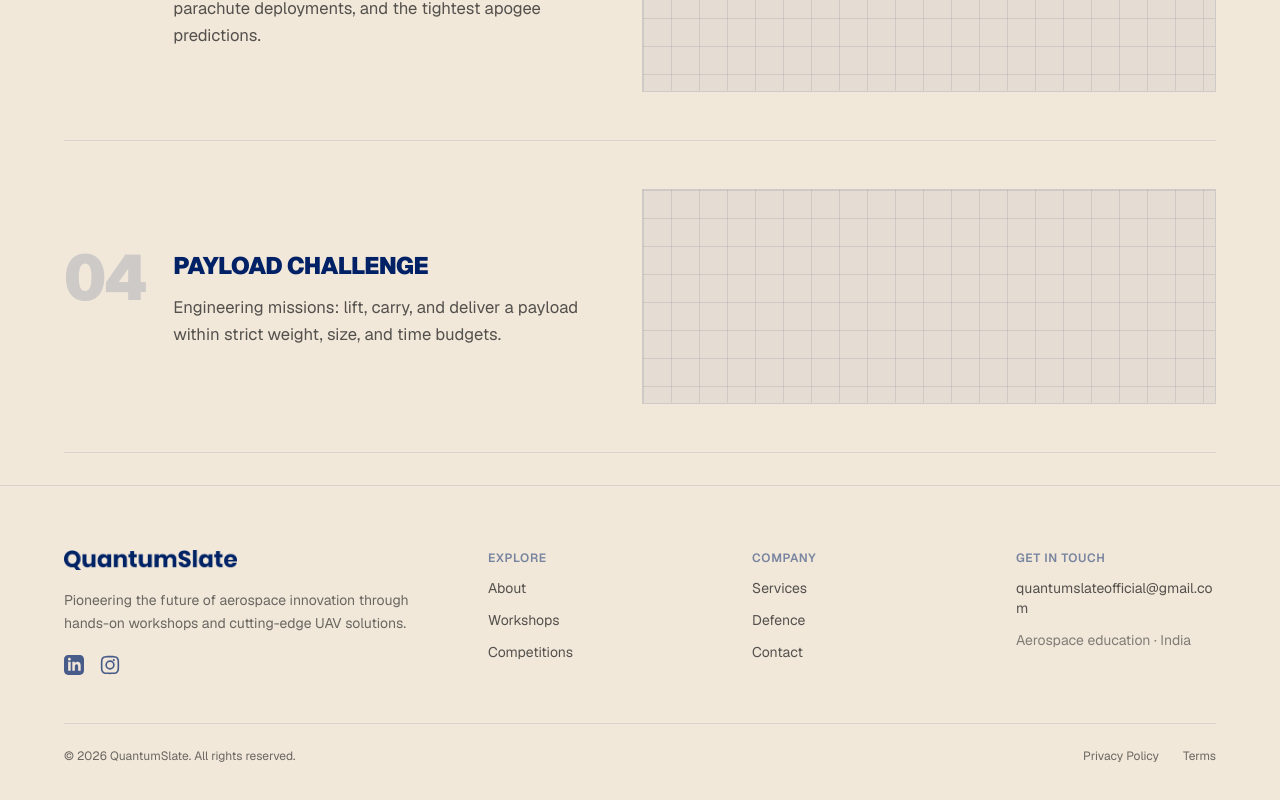
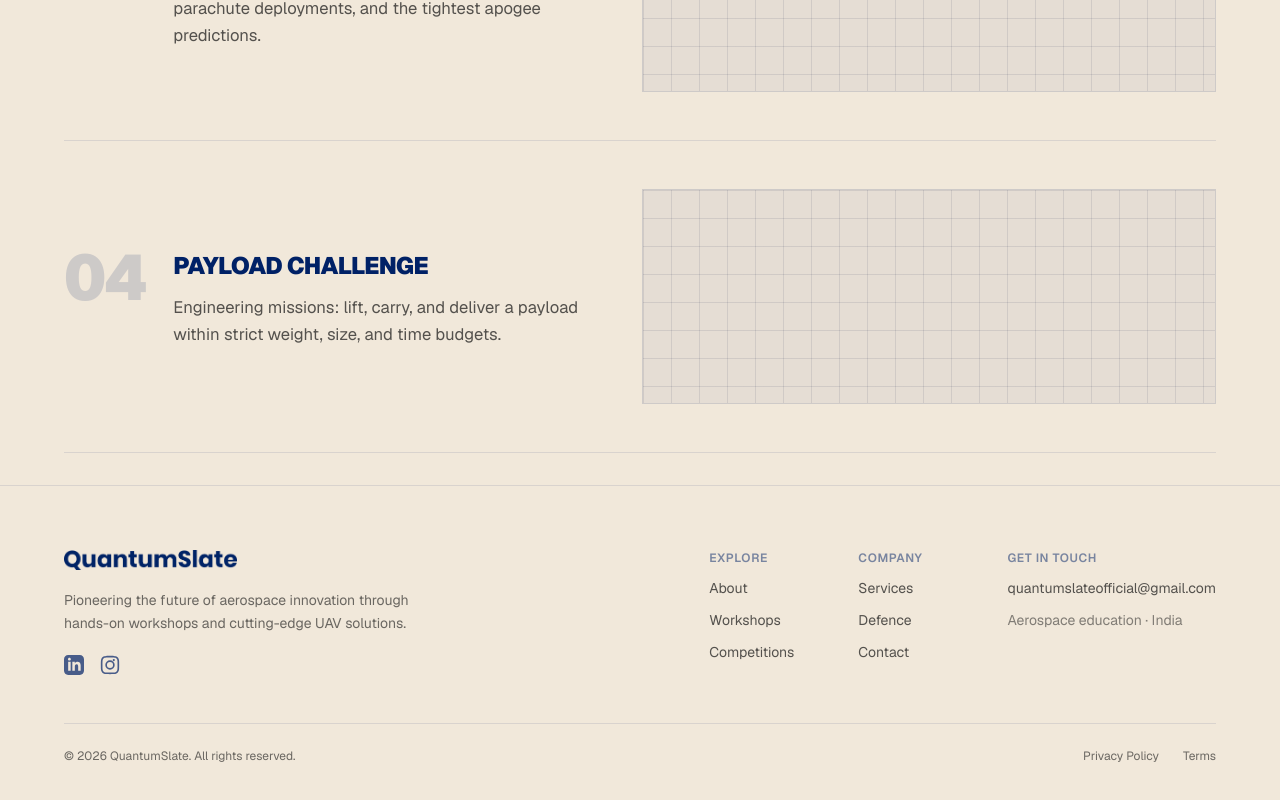
Before and after one commit to jeevankumar-abconlabs/quantumslate-site-v2, a Next.js app: page /competitions in a window 1280 px wide. Shown: the part 1957-2757 px from the top of the page. Built offline with nearby package versions, Linux system fonts and the light colour scheme; a web font is replaced by a local one.

Commit message:
footer fix

```diff
--- a/app/components/Footer.tsx
+++ b/app/components/Footer.tsx
@@ -65,7 +65,8 @@ export default function Footer() {
           </div>
 
           {/* Link columns */}
-          <div className="grid grid-cols-2 gap-8 sm:grid-cols-3 sm:gap-16">
+          {/* Last column sizes to its content so the email never wraps. */}
+          <div className="grid grid-cols-2 gap-8 sm:grid-cols-[1fr_1fr_auto] sm:gap-16">
             {COLUMNS.map(({ heading, links }) => (
               <div key={heading} className="flex flex-col gap-3">
                 <h4 className="text-xs font-semibold uppercase tracking-wider text-navy/50">
@@ -89,7 +90,7 @@ export default function Footer() {
               </h4>
               <a
                 href="mailto:quantumslateofficial@gmail.com"
-                className="break-words text-sm text-foreground/70 transition-colors hover:text-navy"
+                className="whitespace-nowrap text-sm text-foreground/70 transition-colors hover:text-navy"
               >
                 quantumslateofficial@gmail.com
               </a>
```
